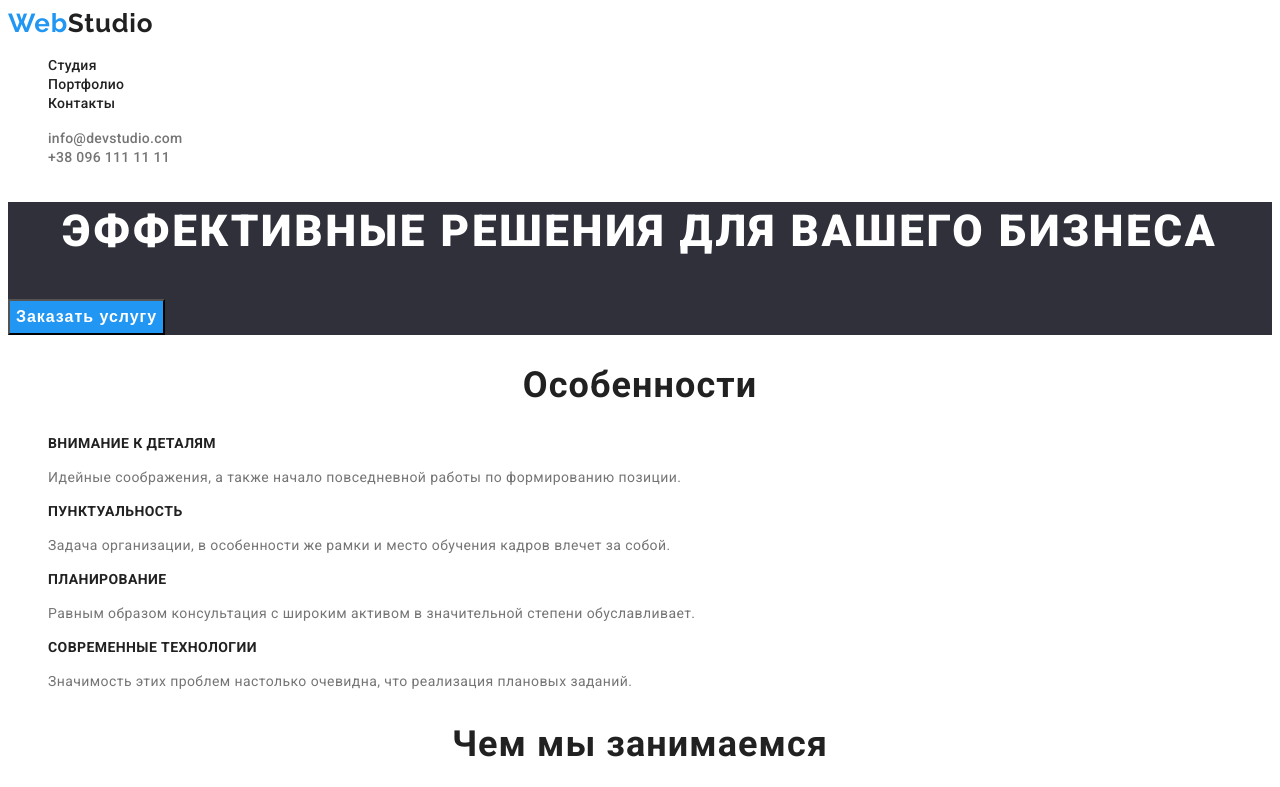
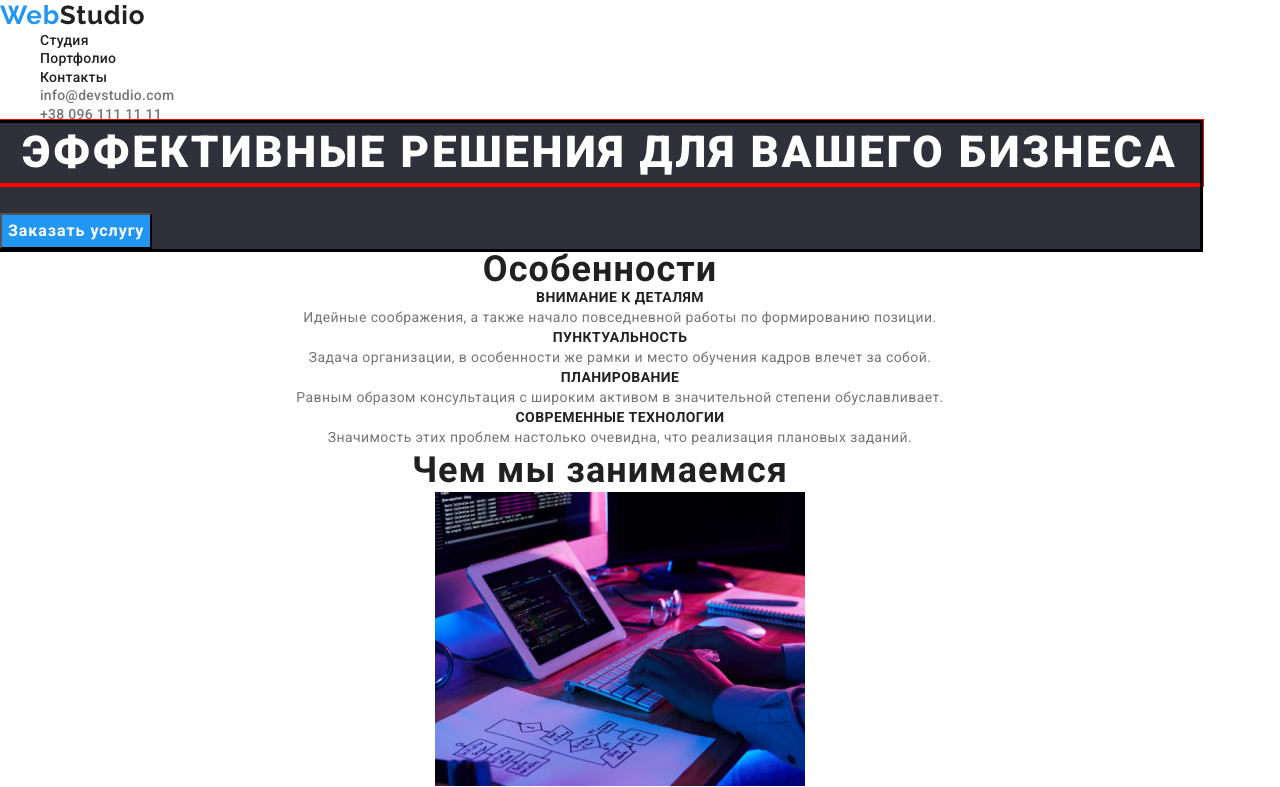
Before and after one commit to CheekyGeroin/goit-markup-hw-03, a plain HTML site: page index.html in a window 1280 px wide. Shown: the top 787 px of the page. Drawn offline with nearby package versions, Linux system fonts and the light colour scheme.

Commit message:
Добавил контейнеры, добавил стили расстояния и расположения контента

```diff
--- a/css/style.css
+++ b/css/style.css
@@ -21,6 +21,20 @@ body {
   color: var(--main-text-color);
   background-color: var(--main-background-color);
   font-family: 'Roboto', sans-serif;
+}
+.container {
+  text-align: center;
+  width: 1200px;
+}
+h1,
+h2,
+h3,
+h4,
+h5,
+h6,
+p,
+ul {
+  margin: 0;
 }
 .nav-list,
 .contact-list,
@@ -59,6 +73,7 @@ body {
   color: var(--accent-color);
 }
 .hero {
+  outline: 3px solid black;
   background-color: var(--hero-footer-background);
 }
 .hero-title {
@@ -69,6 +84,8 @@ body {
   letter-spacing: 0.06em;
   text-transform: uppercase;
   color: var(--main-background-color);
+  outline: 4px solid red;
+  margin-bottom: 30px;
 }
 .hero-button {
   font-weight: 700;
--- a/index.html
+++ b/index.html
@@ -11,6 +11,7 @@
       href="https://fonts.googleapis.com/css2?family=Raleway:wght@700&family=Roboto:wght@400;500;700;900&display=swap"
       rel="stylesheet"
     />
+    <link rel="stylesheet" href="https://cdnjs.cloudflare.com/ajax/libs/modern-normalize/1.1.0/modern-normalize.min.css">
     <link rel="stylesheet" href="./css/style.css" />
   </head>
   <body>
@@ -30,12 +31,12 @@
     </header>
     <main>
       <!--Герой-->
-      <section class="hero">
+      <section class="hero container">
         <h1 class="hero-title">Эффективные решения для вашего бизнеса</h1>
         <button type="button" class="hero-button">Заказать услугу</button>
       </section>
       <!--Особенности-->
-      <section>
+      <section class="section container">
         <h2 class="section-title">Особенности</h2>
         <ul class="lists">
           <li>
@@ -65,7 +66,7 @@
         </ul>
       </section>
       <!--Чем мы занимаемся-->
-      <section>
+      <section class="section container">
         <h2 class="section-title">Чем мы занимаемся</h2>
         <ul class="lists">
           <li>
@@ -95,7 +96,7 @@
         </ul>
       </section>
       <!--Наша команда-->
-      <section class="section-team">
+      <section class="section-team container">
         <h2 class="section-title">Наша команда</h2>
         <ul class="lists">
           <li>
@@ -121,7 +122,7 @@
         </ul>
       </section>
     </main>
-    <footer class="footer">
+    <footer class="footer container">
       <a href="./index.html" class="footer-logo" lang="en">
         <span class="logo-color">Web</span>Studio</a
       >
```
Also changed, not shown: portfolio.html (+3 -2 lines).
